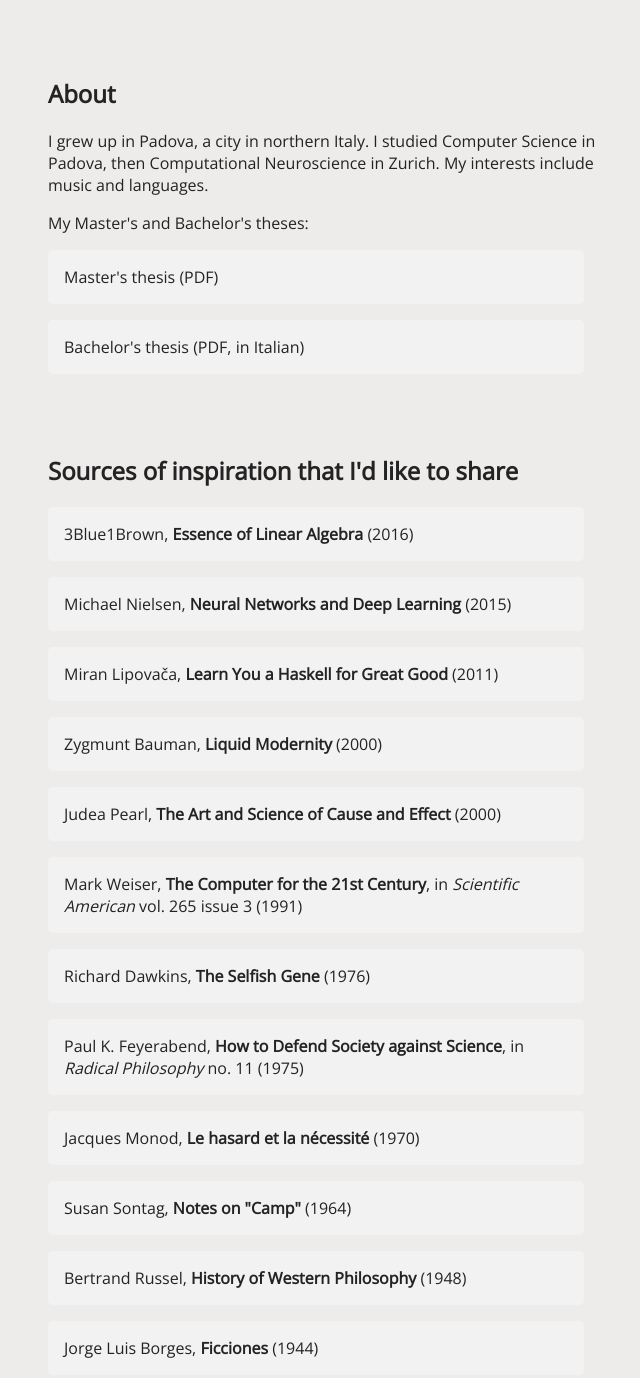
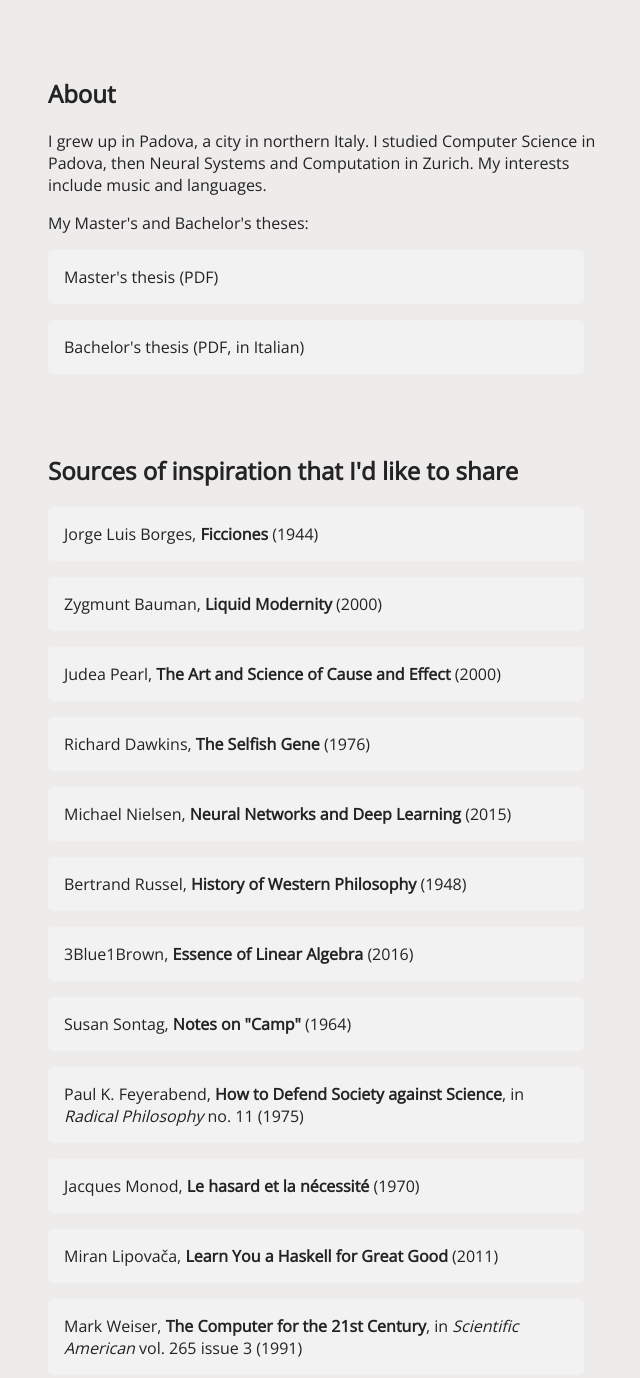
Before and after one commit to ggiuffre/ggiuffre.github.io, a plain HTML site: page index.html in a window 1280 px wide. Shown: the part 806-2184 px from the top of the page, without its empty margins (312-952 px from the left). Drawn offline with nearby package versions, Linux system fonts and the light colour scheme.

Commit message:
small improvements on index.html

```diff
--- a/index.html
+++ b/index.html
@@ -34,7 +34,7 @@
 
 		<article>
 		<h2>About</h2>
-		<p>I grew up in Padova, a city in northern Italy. I studied Computer Science in Padova, then Computational Neuroscience in Zurich. My interests include music and languages.</p>
+		<p>I grew up in Padova, a city in northern Italy. I studied Computer Science in Padova, then Neural Systems and Computation in Zurich. My interests include music and languages.</p>
 		<p>My Master's and Bachelor's theses:</p>
 		<ul class="boxes">
 			<li class="clickable"><a href="msc_thesis.pdf">Master's thesis<span></span></a> (PDF)</li>
@@ -45,18 +45,18 @@
 		<article>
 		<h2>Sources of inspiration that I'd like to share</h2>
 		<ul class="boxes">
-			<li>3Blue1Brown, <strong>Essence of Linear Algebra</strong> (2016)</li>
-			<li>Michael Nielsen, <strong>Neural Networks and Deep Learning</strong> (2015)</li>
-			<li>Miran Lipovača, <strong>Learn You a Haskell for Great Good</strong> (2011)</li>
+			<li>Jorge Luis Borges, <strong>Ficciones</strong> (1944)</li>
 			<li>Zygmunt Bauman, <strong>Liquid Modernity</strong> (2000)</li>
 			<li>Judea Pearl, <strong>The Art and Science of Cause and Effect</strong> (2000<!-- 1996? -->)</li>
-			<li>Mark Weiser, <strong>The Computer for the 21st Century</strong>, in <em>Scientific American</em> vol. 265 issue 3 (1991)</li>
 			<li>Richard Dawkins, <strong>The Selfish Gene</strong> (1976)</li>
+			<li>Michael Nielsen, <strong>Neural Networks and Deep Learning</strong> (2015)</li>
+			<li>Bertrand Russel, <strong>History of Western Philosophy</strong> (1948)</li>
+			<li>3Blue1Brown, <strong>Essence of Linear Algebra</strong> (2016)</li>
+			<li>Susan Sontag, <strong>Notes on &quot;Camp&quot;</strong> (1964)</li>
 			<li>Paul K. Feyerabend, <strong>How to Defend Society against Science</strong>, in <em>Radical Philosophy</em> no. 11 (1975)</li>
 			<li>Jacques Monod, <strong>Le hasard et la nécessité</strong> (1970)</li>
-			<li>Susan Sontag, <strong>Notes on &quot;Camp&quot;</strong> (1964)</li>
-			<li>Bertrand Russel, <strong>History of Western Philosophy</strong> (1948)</li>
-			<li>Jorge Luis Borges, <strong>Ficciones</strong> (1944)</li>
+			<li>Miran Lipovača, <strong>Learn You a Haskell for Great Good</strong> (2011)</li>
+			<li>Mark Weiser, <strong>The Computer for the 21st Century</strong>, in <em>Scientific American</em> vol. 265 issue 3 (1991)</li>
 			<li>Antoine de Saint-Exupéry, <strong>Le petit prince</strong> (1943)</li>
 			<!-- <li>author, <strong>title</strong> (year)</li>
 			<li>author, <strong>title</strong> (year)</li>
```
